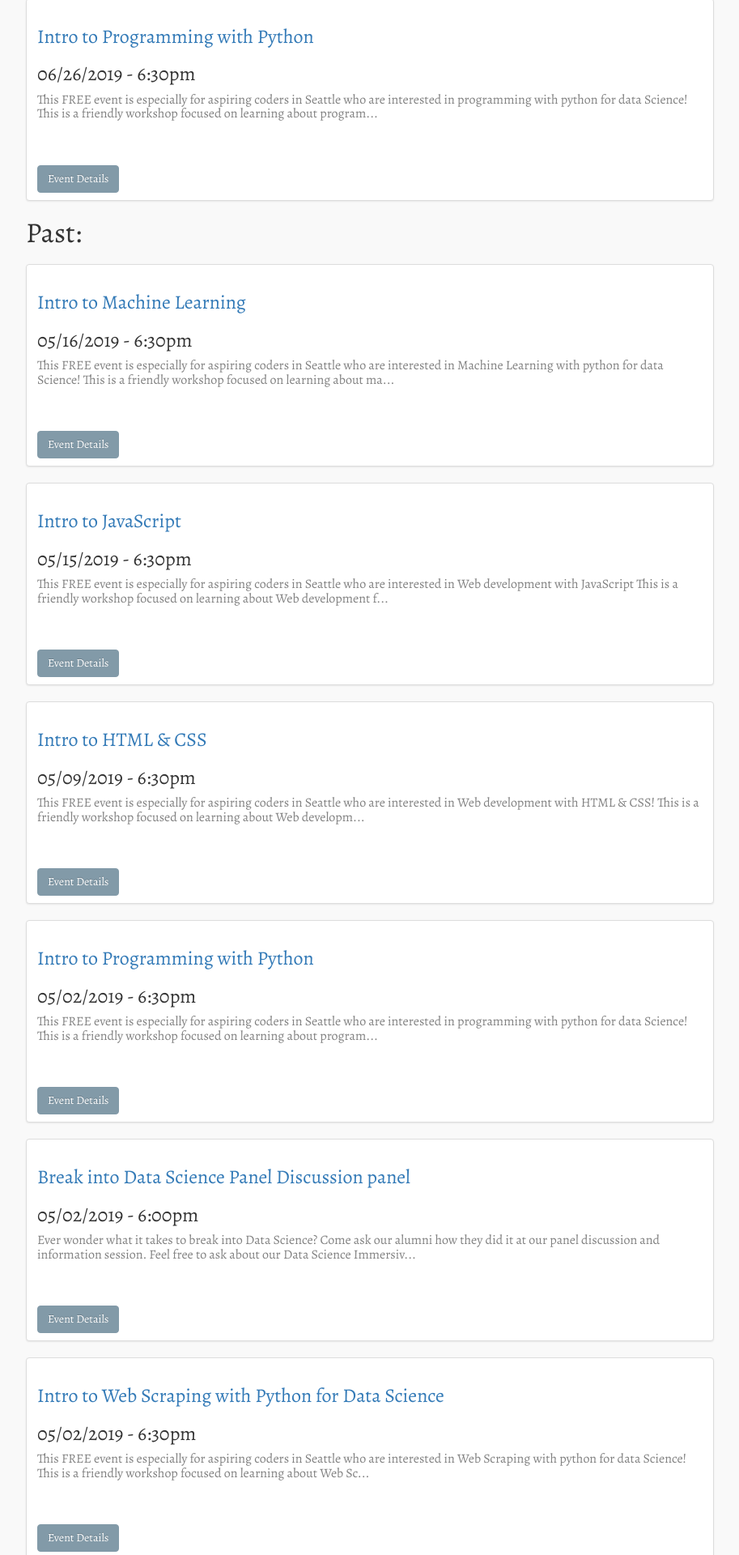
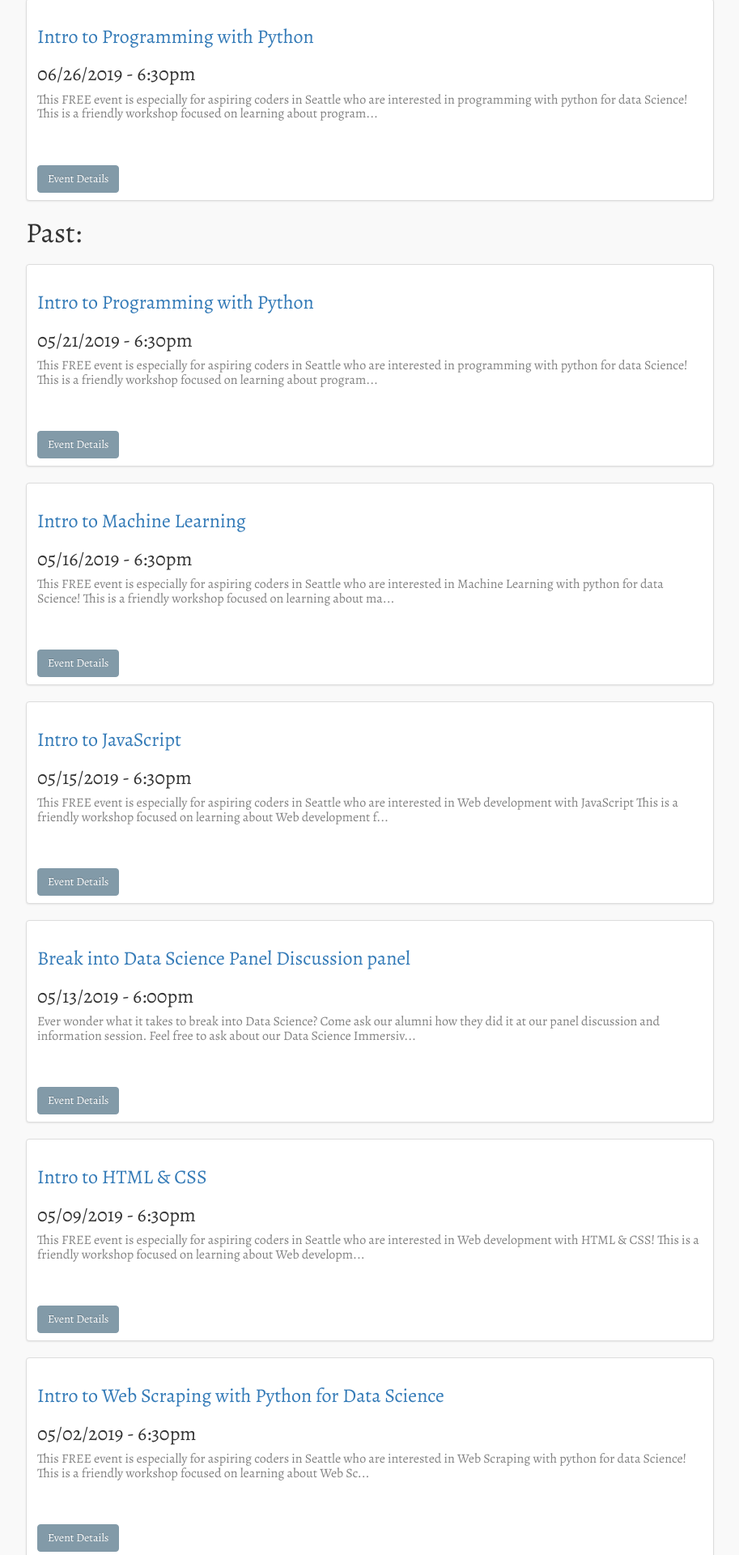
Before and after one commit to sagecodes/sage-blog, a Jekyll site: the page built from speaking.html, in a window 1280 px wide. Shown: the part 530-2450 px from the top of the page at 81% size, without its empty margins (183-1096 px from the left). Built offline with Jekyll 4.4.1, drawn with Linux system fonts in a browser that asks for light colours; nearby versions of some CDN libraries; some web fonts are replaced.

Commit message:
fix dates in new events

```diff
--- a/_posts/speaking/2019/2019-5-13-breakinDS.markdown
+++ b/_posts/speaking/2019/2019-5-13-breakinDS.markdown
@@ -3,7 +3,7 @@ layout: speaking
 title:  "Break into Data Science Panel Discussion panel"
 categories: event
 author: Sage Elliott
-date:   2019-05-02
+date:   2019-05-13
 link: https://www.eventbrite.com/e/break-into-data-science-panel-discussion-and-info-session-galvanize-seattle-tickets-59495125522
 time: 6:00pm
 published: true
--- a/_posts/speaking/2019/2019-5-21-python.markdown
+++ b/_posts/speaking/2019/2019-5-21-python.markdown
@@ -3,7 +3,7 @@ layout: speaking
 title:  "Intro to Programming with Python "
 categories: event
 author: Sage Elliott
-date:   2019-05-02
+date:   2019-05-21
 link: https://www.eventbrite.com/e/intro-to-programming-with-python-tickets-60954016103
 time: 6:30pm
 published: true
```
